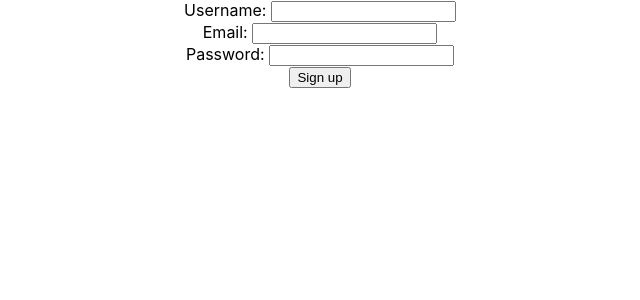
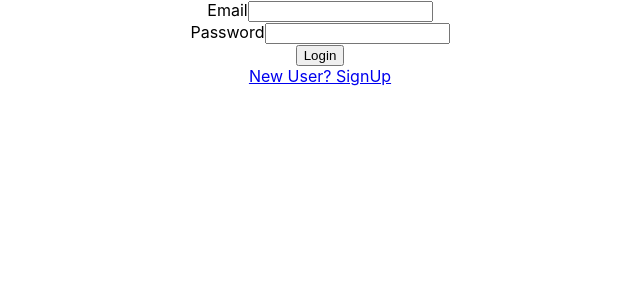
Before and after one commit to manan228/expense-tracker-frontend, a React (Create React App) app: page / in a window 1280 px wide. Shown: the top 300 px of the page, without its empty margins (320-960 px from the left). Built offline with nearby package versions, Linux system fonts and the light colour scheme; the HTML template or start-up script is replaced by a standard one.

Commit message:
Added react-router-dom, login page and its error handling
Added react-router-dom V6, configured react-router-dom, Login page and its error handling and also created path for signup and login

```diff
--- a/package.json
+++ b/package.json
@@ -9,6 +9,7 @@
     "axios": "^0.27.2",
     "react": "^18.2.0",
     "react-dom": "^18.2.0",
+    "react-router-dom": "^6.4.1",
     "react-scripts": "5.0.1",
     "web-vitals": "^2.1.4"
   },
--- a/src/App.js
+++ b/src/App.js
@@ -1,10 +1,18 @@
+import { BrowserRouter, Routes, Route } from "react-router-dom";
 import "./App.css";
 import SignUp from "./SignUp/SignUp";
+import Login from "./Login/Login";
 
 function App() {
   return (
     <div className="App">
-      <SignUp />
+      <BrowserRouter>
+        <Routes>
+          <Route path="/" element={<Login />} />
+          <Route path="/signup" element={<SignUp />} />
+          <Route path="/login" element={<Login />} />
+        </Routes>
+      </BrowserRouter>
     </div>
   );
 }
--- /dev/null
+++ b/src/Login/Login.jsx
@@ -0,0 +1,60 @@
+import axios from "axios";
+import { useRef, useState } from "react";
+import { NavLink } from "react-router-dom";
+
+const Login = () => {
+  const [error, setError] = useState(false);
+
+  const emailInputRef = useRef();
+  const passwordInputRef = useRef();
+
+  const onLoginClickHandler = async (e) => {
+    e.preventDefault();
+
+    const email = emailInputRef.current.value;
+    const password = passwordInputRef.current.value;
+
+    const loginObj = {
+      email,
+      password,
+    };
+
+    try {
+      const response = await axios.post(
+        "http://localhost:3000/login",
+        loginObj
+      );
+
+      console.log(response);
+    } catch (err) {
+      console.log(err);
+      if (err.response.status === 404) {
+        setError("User does not exist");
+      }
+
+      if (err.response.status === 401) {
+        setError("Incorrect Password");
+      }
+    }
+  };
+
+  return (
+    <>
+      <form onSubmit={onLoginClickHandler}>
+        <div>
+          <label>Email</label>
+          <input type="email" ref={emailInputRef} required />
+        </div>
+        <div>
+          <label>Password</label>
+          <input type="password" ref={passwordInputRef} required />
+        </div>
+        <button type="submit">Login</button>
+      </form>
+      <NavLink to="/signup">New User? SignUp</NavLink>
+      {error ? <div>{error}</div> : null}
+    </>
+  );
+};
+
+export default Login;
```
Also changed, not shown: 1 other file (tests, documents, lock files or other folders).
